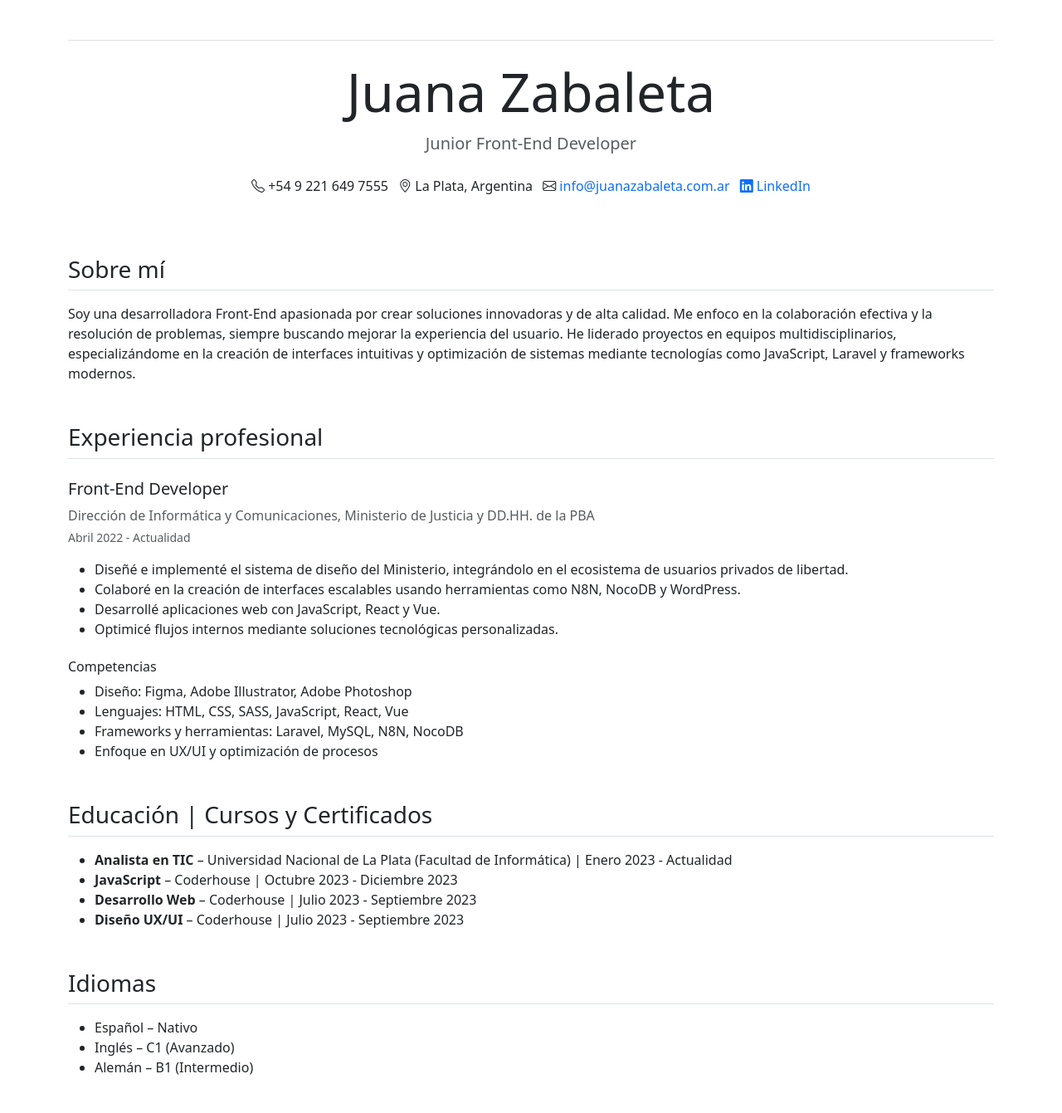
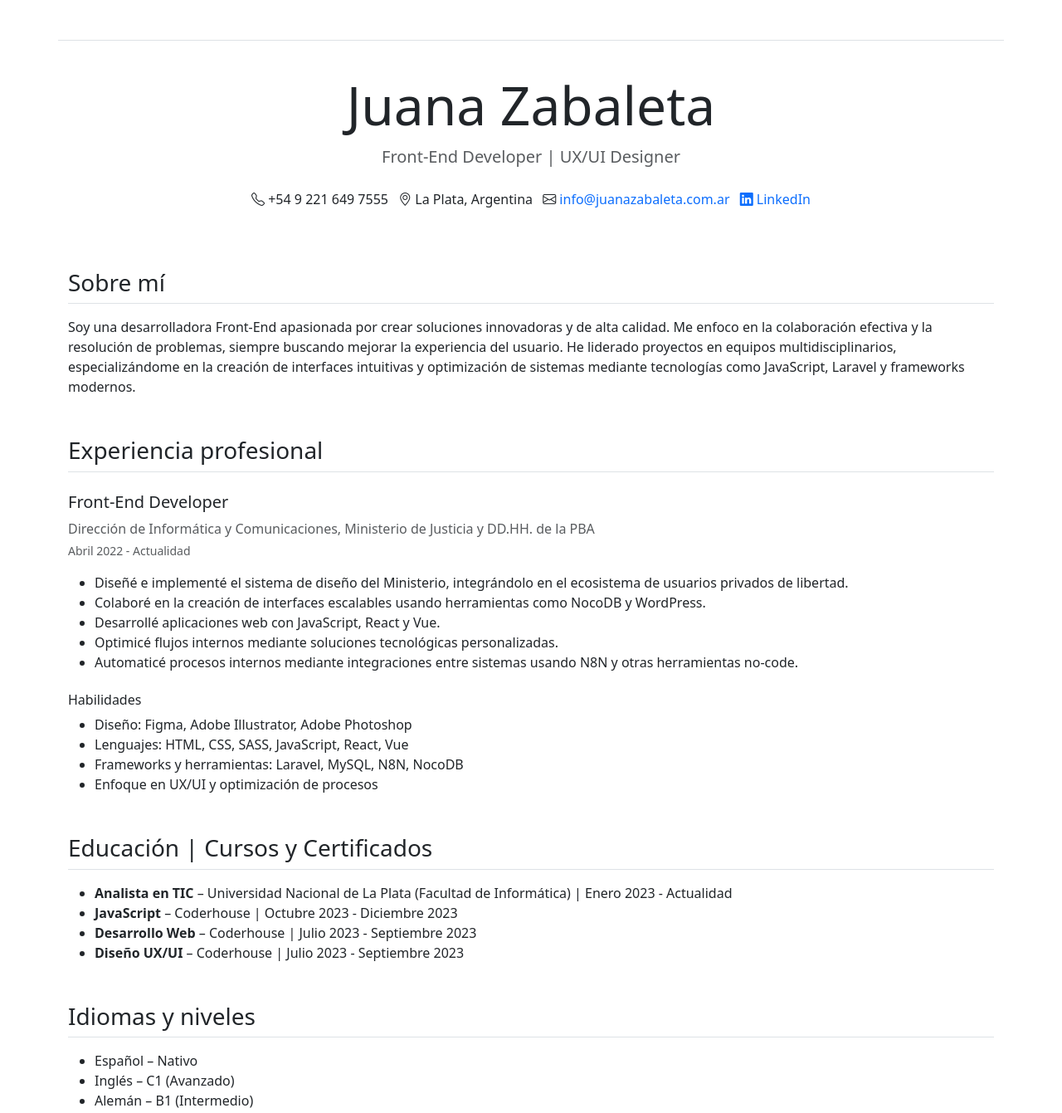
Before and after one commit to juaana/single-page-cv, a plain HTML site: page index.html in a window 1280 px wide. Shown: the top 1341 px of the page at 83% size. Drawn offline with nearby package versions, Linux system fonts and the light colour scheme.

Commit message:
fix: tags, favicon, seo and photo

```diff
--- a/index.html
+++ b/index.html
@@ -3,17 +3,29 @@
     <head>
         <meta charset="UTF-8">
         <meta name="viewport" content="width=device-width, initial-scale=1">
+        <meta name="description" content="Juana Zabaleta | Front-End Developer y UX/UI Designer, con experiencia en tecnologías como JavaScript, React y Laravel.">
+        <meta name="keywords" content="Juana Zabaleta, Front-End Developer, UX/UI Designer, desarrollo web, JavaScript, React, Laravel">
+        <meta name="author" content="Juana Zabaleta">
+
+
+        <meta property="og:title" content="Juana Zabaleta | CV">
+        <meta property="og:description" content="Desarrolladora Front-End con experiencia en UX/UI, diseño web y optimización de procesos. Especializada en tecnologías modernas como React, Vue y Laravel.">
+        <meta property="og:image" content="https://drive.google.com/file/d/1vlCeLf9s2tw2n7zNLJWrr4k5LgQGD0gm/view?usp=sharing">
+        <meta property="og:url" content="https://www.juanazabaleta.com.ar">
+        <meta property="og:type" content="website">
+
         <title>Juana Zabaleta | CV</title>
+        <link rel="icon" href="./assets/favicon.svg" type="image/x-icon">
 
         <link href="https://cdn.jsdelivr.net/npm/bootstrap@5.3.5/dist/css/bootstrap.min.css" rel="stylesheet" integrity="sha384-SgOJa3DmI69IUzQ2PVdRZhwQ+dy64/BUtbMJw1MZ8t5HZApcHrRKUc4W0kG879m7" crossorigin="anonymous">
         <link href="https://cdn.jsdelivr.net/npm/bootstrap-icons@1.11.3/font/bootstrap-icons.css" rel="stylesheet">
     </head>
 <body>
-  <div class="container my-5">
-    <header class="border-top pt-4 pb-2">
+  <div class="container py-3 my-5 border-bottom border-top">
+    <header class="pt-4 pb-2">
       <div class="text-center">
         <h1 class="display-3">Juana Zabaleta</h1>
-        <p class="lead text-muted">Junior Front-End Developer</p>
+        <p class="lead text-muted"> Front-End Developer | UX/UI Designer </p>
       </div>
       <address class="mt-4 text-center">
         <ul class="list-inline">
@@ -48,14 +60,15 @@
           <p class="text-muted small">Abril 2022 - Actualidad</p>
           <ul>
             <li>Diseñé e implementé el sistema de diseño del Ministerio, integrándolo en el ecosistema de usuarios privados de libertad.</li>
-            <li>Colaboré en la creación de interfaces escalables usando herramientas como N8N, NocoDB y WordPress.</li>
+            <li>Colaboré en la creación de interfaces escalables usando herramientas como NocoDB y WordPress.</li>
             <li>Desarrollé aplicaciones web con JavaScript, React y Vue.</li>
             <li>Optimicé flujos internos mediante soluciones tecnológicas personalizadas.</li>
+            <li>Automaticé procesos internos mediante integraciones entre sistemas usando N8N y otras herramientas no-code.</li>
           </ul>
         </article>
 
         <article class="mt-4">
-          <h4 class="h6">Competencias</h4>
+          <h4 class="h6">Habilidades</h4>
           <ul>
             <li>Diseño: Figma, Adobe Illustrator, Adobe Photoshop</li>
             <li>Lenguajes: HTML, CSS, SASS, JavaScript, React, Vue</li>
@@ -76,7 +89,7 @@
       </section>
 
       <section class="mt-5">
-        <h2 class="h3 border-bottom pb-2">Idiomas</h2>
+        <h2 class="h3 border-bottom pb-2">Idiomas y niveles</h2>
         <ul class="mt-3">
           <li>Español – Nativo</li>
           <li>Inglés – C1 (Avanzado)</li>
```
Also changed, not shown: assets/favicon.svg (added). Lines whose indentation alone changed are shown as unchanged.
